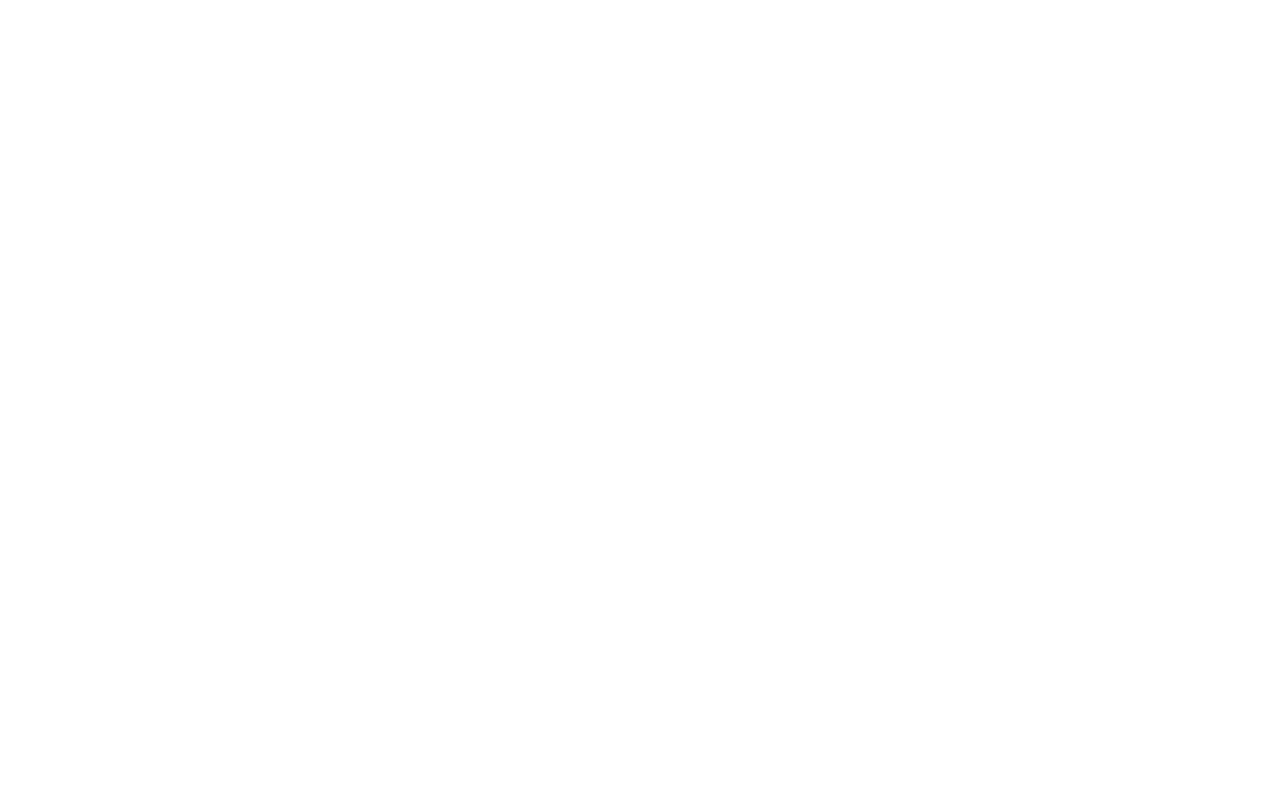
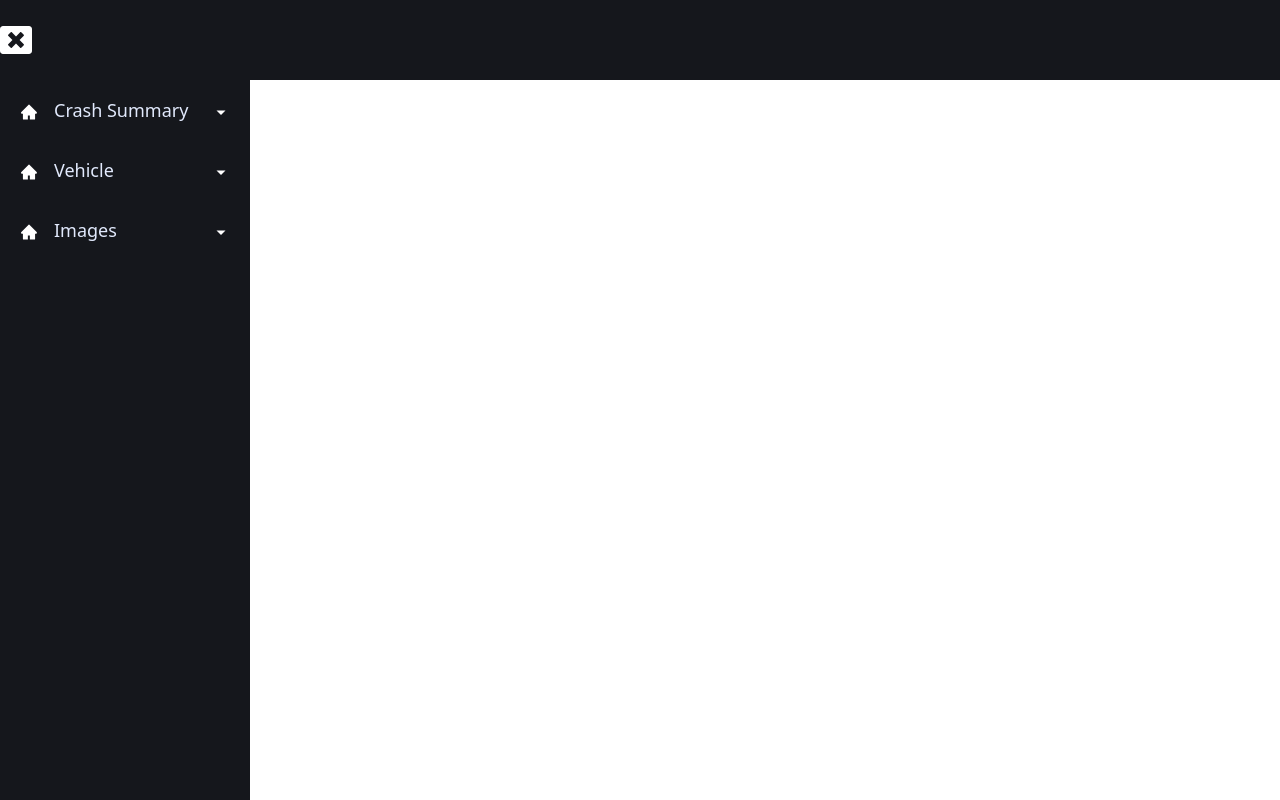
Before and after one commit to dannyphanth/CIDproj, a React (Create React App) app in the folder frontend/: page /caseInfo/1 in a window 1280 px wide. Built offline with nearby package versions, Linux system fonts and the light colour scheme.

Commit message:
created sidebar nav for CaseInfo page

```diff
--- a/frontend/package.json
+++ b/frontend/package.json
@@ -10,9 +10,11 @@
     "bootstrap": "^5.3.0",
     "react": "^18.2.0",
     "react-dom": "^18.2.0",
+    "react-icons": "^4.10.1",
     "react-router-dom": "^6.14.1",
     "react-scripts": "5.0.1",
     "reactstrap": "^9.2.0",
+    "styled-components": "^6.0.3",
     "web-vitals": "^2.1.4"
   },
   "scripts": {
--- /dev/null
+++ b/frontend/src/Components/SideBar/SideBar.js
@@ -0,0 +1,78 @@
+import { useState } from 'react';
+import styled from 'styled-components'
+import { Link } from 'react-router-dom'
+import * as FaIcons from 'react-icons/fa'
+import * as AiIcons from 'react-icons/fa'
+import { SideBarData } from './SideBarData';
+import SubMenu from './SubMenu';
+import { IconContext } from 'react-icons/lib';
+
+const Nav = styled.div`
+background: #15171c;
+height: 80px;
+display: flex;
+justify-content: flex-start;
+align-items: center;
+position: fixed;
+top: 0;
+width: 100%;
+`;
+
+const NavIcon = styled(Link)`
+margin-left 2rem;
+font-size: 2rem;
+height: 80px;
+display: flex;
+justify-content: flex-start;
+align-items: center;
+`;
+
+const SideBarNav = styled.nav`
+background: #15171c;
+width: 250px;
+height: 100vh;
+display: flex;
+justify-content: center;
+position: fixed;
+top: 0;
+left: ${({ sideBar }) => (sideBar ? '0' : '-100%')};
+transition: 350ms;
+z-index: 10;
+`;
+
+const SideBarWrap = styled.div`
+width: 100%;
+`;
+
+
+
+const SideBar = () => {
+
+    const [sideBar, setSideBar] = useState(true)
+
+    const showSideBar = () => setSideBar(!sideBar)
+
+    return (
+        <>
+            <IconContext.Provider value={{ color: '#fff' }}>
+                <Nav>
+                    <NavIcon to="#">
+                        <FaIcons.FaBars onClick={showSideBar} />
+                    </NavIcon>
+                </Nav>
+                <SideBarNav sideBar={sideBar}>
+                    <SideBarWrap >
+                        <NavIcon to="#">
+                            <AiIcons.FaWindowClose onClick={showSideBar} />
+                        </NavIcon>
+                        {SideBarData().map((item, index) => {
+                            return <SubMenu item={item} key={index} />
+                        })}
+                    </SideBarWrap>
+                </SideBarNav>
+            </IconContext.Provider>
+        </>
+    );
+};
+
+export default SideBar;
--- /dev/null
+++ b/frontend/src/Components/SideBar/SideBarData.js
@@ -0,0 +1,90 @@
+//Import Icons
+import * as FaIcons from 'react-icons/fa'
+import * as AiIcons from 'react-icons/ai'
+import * as IoIcons from 'react-icons/io'
+import * as RiIcons from 'react-icons/ri'
+
+import { useState, useEffect } from 'react';
+import { useLocation } from 'react-router-dom';
+
+
+export const SideBarData = () => {
+
+    const location = useLocation();
+    const [previousPath, setPreviousPath] = useState('');
+
+    console.log(location);
+
+    useEffect(() => {
+        setPreviousPath(location.pathname);
+    }, [location]);
+
+    return [
+
+        {
+            title: 'Crash Summary',
+            // path: '/',
+            icon: <AiIcons.AiFillHome />,
+            iconClosed: <RiIcons.RiArrowDownSFill />,
+            iconOpened: <RiIcons.RiArrowUpSFill />,
+            subNav: [
+                {
+                    title: 'Crash Summary',
+                    path: `${previousPath}/CrashSummary/Summary`,
+                    icon: <IoIcons.IoIosPaper />,
+                },
+                {
+                    title: 'Scene Diagram',
+                    path: `${previousPath}/CrashSummary/SceneDiagram`,
+                    icon: <IoIcons.IoIosPaper />,
+                }
+            ]
+        },
+
+        {
+            title: 'Vehicle',
+            // path: '/',
+            icon: <AiIcons.AiFillHome />,
+            iconClosed: <RiIcons.RiArrowDownSFill />,
+            iconOpened: <RiIcons.RiArrowUpSFill />,
+            subNav: [
+                {
+                    title: 'Identification',
+                    path: `${previousPath}/Vehicle/Identification`,
+                    icon: <IoIcons.IoIosPaper />,
+                },
+                {
+                    title: 'Specificiations',
+                    path: `${previousPath}/Vehicle/Specifications`,
+                    icon: <IoIcons.IoIosPaper />,
+                },
+                {
+                    title: 'Delta V',
+                    path: `${previousPath}/Vehicle/DeltaV`,
+                    icon: <IoIcons.IoIosPaper />,
+                }
+            ]
+        },
+
+        {
+            title: 'Images',
+            // path: `${previousPath}/Images`,
+            icon: <AiIcons.AiFillHome />,
+            iconClosed: <RiIcons.RiArrowDownSFill />,
+            iconOpened: <RiIcons.RiArrowUpSFill />,
+            subNav: [
+                {
+                    title: 'Crash Scene',
+                    path: `${previousPath}/Images/CrashScene`,
+                    icon: <IoIcons.IoIosPaper />,
+                },
+                {
+                    title: 'Vehicle Images',
+                    path: `${previousPath}/Images/VehicleImages`,
+                    icon: <IoIcons.IoIosPaper />,
+                }
+            ]
+        }
+
+    ];
+}
--- /dev/null
+++ b/frontend/src/Components/SideBar/SubMenu.js
@@ -0,0 +1,78 @@
+import { useState } from 'react';
+import { Link } from 'react-router-dom';
+import styled from 'styled-components';
+
+const SideBarLink = styled(Link)`
+display: flex;
+color: #e1e9fc;
+justify-content: space-between;
+align-items: center;
+padding: 20px;
+list-style: none;
+height: 60px;
+text-decoration: none;
+font-size: 18px;
+
+&:hover{
+    background: #252831;
+    border-left: 4px solid #632ce4;
+    cursor: pointer;
+}
+`;
+
+const SideBarLabel = styled.span`
+margin-left: 16px;
+`;
+
+const DropdownLink = styled(Link)`
+background: #414757;
+height: 60px;
+padding-left: 3rem;
+display: flex;
+align-items: center;
+text-decoration: none;
+color: #f5f5f5;
+font-sze: 10px;
+
+&:hover {
+    background: #632ce4;
+    cursor: pointer;
+}
+
+`
+
+const SubMenu = ({ item }) => {
+
+    const [subnav, setSubnav] = useState(false);
+
+    const showSubnav = () => setSubnav(!subnav);
+
+    return (
+        <>
+            <SideBarLink onClick={showSubnav}>
+                <div>
+                    {item.icon}
+                    <SideBarLabel>{item.title}</SideBarLabel>
+                </div>
+                <div>
+                    {item.subNav && subnav
+                        ? item.iconOpened
+                        : item.subNav
+                            ? item.iconClosed
+                            : null}
+                </div>
+            </SideBarLink>
+            {subnav &&
+                item.subNav.map((item, index) => {
+                    return (
+                        <DropdownLink to={item.path} key={index}>
+                            {item.icon}
+                            <SideBarLabel>{item.title}</SideBarLabel>
+                        </DropdownLink>
+                    );
+                })}
+        </>
+    );
+};
+
+export default SubMenu;
--- a/frontend/src/Views/CaseInfoPage/CaseInfoPage.js
+++ b/frontend/src/Views/CaseInfoPage/CaseInfoPage.js
@@ -1,10 +1,17 @@
 import { useParams } from 'react-router-dom';
+import SideBar from '../../Components/SideBar/SideBar';
+import { BrowserRouter as Router, Switch, Route } from 'react-router-dom';
 
 const CaseInfoPage = () => {
     const { caseNumber } = useParams();
 
     return (
-        console.log({ caseNumber })
+        <>
+            {/* console.log({caseNumber}) */}
+
+            <SideBar />
+
+        </>
 
     )
 }
```
Also changed, not shown: 1 other file (tests, documents, lock files or other folders).
